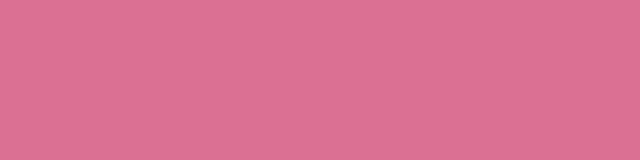
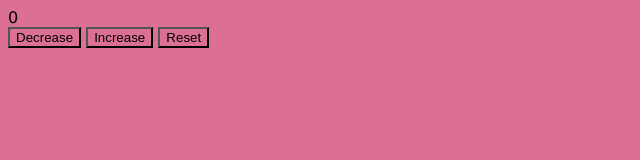
Before and after one commit to Vishal-sys-code/Web-Development-Series, a plain HTML site: page 8. Counter Project/index.html in a window 1280 px wide. Shown: the whole page, without its empty margins (0-640 px from the left). Drawn offline with Linux system fonts and the light colour scheme.

Commit message:
Update index.html

```diff
--- a/8. Counter Project/index.html
+++ b/8. Counter Project/index.html
@@ -7,6 +7,12 @@
     <link rel="stylesheet" href="style.css">
 </head>
 <body>
+    <label for="countlabel">0</label><br>
+    <div id = "btnContainer">
+        <button id = "decreaseBtn">Decrease</button>
+        <button id = "increaseBtn">Increase</button>
+        <button id = "resetBtn">Reset</button>
+    </div>
     <script src="main.js"></script>
 </body>
 </html>
```
